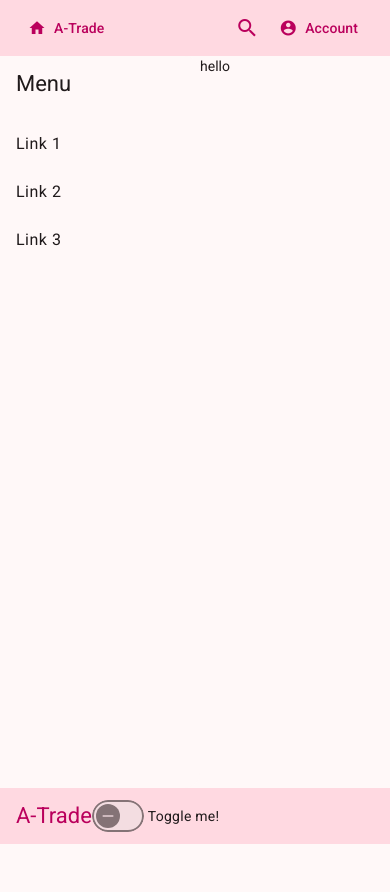
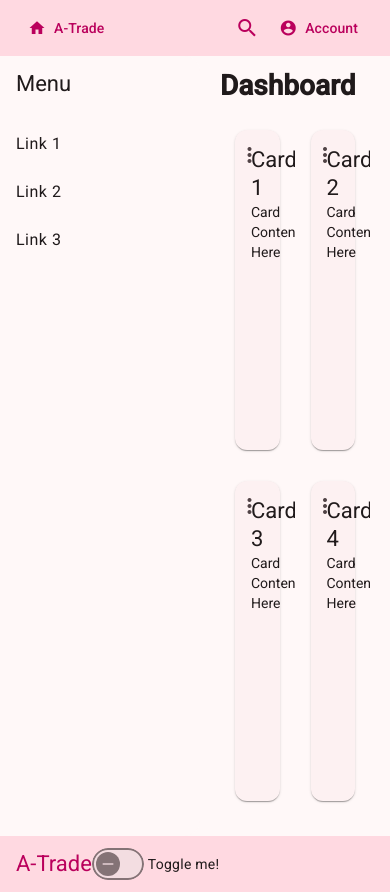
Before and after one commit to adrian1703/a-trade-frontend, an Angular app: page / in a window 390 px wide. Before the commit the page ends 844 px from the top, so only its background shows below. Built offline with nearby package versions, Linux system fonts and the light colour scheme.

Commit message:
feat(dashboard): add dashboard component with responsive card layout

```diff
--- /dev/null
+++ b/src/app/dashboard/dashboard.component.html
@@ -0,0 +1,26 @@
+<div class="grid-container">
+  <h1 class="mat-h1">Dashboard</h1>
+  <mat-grid-list cols="2" rowHeight="350px">
+    @for (card of cards | async; track card) {
+      <mat-grid-tile [colspan]="card.cols" [rowspan]="card.rows">
+        <mat-card class="dashboard-card">
+          <mat-card-header>
+            <mat-card-title>
+              {{ card.title }}
+              <button [matMenuTriggerFor]="menu" aria-label="Toggle menu" class="more-button" matIconButton>
+                <mat-icon>more_vert</mat-icon>
+              </button>
+              <mat-menu #menu="matMenu" xPosition="before">
+                <button mat-menu-item>Expand</button>
+                <button mat-menu-item>Remove</button>
+              </mat-menu>
+            </mat-card-title>
+          </mat-card-header>
+          <mat-card-content class="dashboard-card-content">
+            <div>Card Content Here</div>
+          </mat-card-content>
+        </mat-card>
+      </mat-grid-tile>
+    }
+  </mat-grid-list>
+</div>
--- /dev/null
+++ b/src/app/dashboard/dashboard.component.scss
@@ -0,0 +1,21 @@
+.grid-container {
+  margin: 20px;
+}
+
+.dashboard-card {
+  position: absolute;
+  top: 15px;
+  left: 15px;
+  right: 15px;
+  bottom: 15px;
+}
+
+.more-button {
+  position: absolute;
+  top: 5px;
+  right: 10px;
+}
+
+.dashboard-card-content {
+  text-align: center;
+}
--- /dev/null
+++ b/src/app/dashboard/dashboard.component.ts
@@ -0,0 +1,47 @@
+import {Component, inject} from '@angular/core';
+import {BreakpointObserver, Breakpoints} from '@angular/cdk/layout';
+import {map} from 'rxjs/operators';
+import {AsyncPipe} from '@angular/common';
+import {MatGridListModule} from '@angular/material/grid-list';
+import {MatMenuModule} from '@angular/material/menu';
+import {MatIconModule} from '@angular/material/icon';
+import {MatButtonModule} from '@angular/material/button';
+import {MatCardModule} from '@angular/material/card';
+
+@Component({
+  selector   : 'app-dashboard',
+  templateUrl: './dashboard.component.html',
+  styleUrl   : './dashboard.component.scss',
+  imports    : [
+    AsyncPipe,
+    MatGridListModule,
+    MatMenuModule,
+    MatIconModule,
+    MatButtonModule,
+    MatCardModule
+  ]
+})
+export class DashboardComponent {
+  private breakpointObserver = inject(BreakpointObserver);
+
+  /** Based on the screen size, switch from standard to one column per row */
+  cards = this.breakpointObserver.observe(Breakpoints.Handset).pipe(
+    map(({matches}) => {
+      if (matches) {
+        return [
+          {title: 'Card 1', cols: 1, rows: 1},
+          {title: 'Card 2', cols: 1, rows: 1},
+          {title: 'Card 3', cols: 1, rows: 1},
+          {title: 'Card 4', cols: 1, rows: 1}
+        ];
+      }
+
+      return [
+        {title: 'Card 1', cols: 2, rows: 1},
+        {title: 'Card 2', cols: 1, rows: 1},
+        {title: 'Card 3', cols: 1, rows: 2},
+        {title: 'Card 4', cols: 1, rows: 1}
+      ];
+    })
+  );
+}
--- a/src/app/sidebar/sidebar.component.ts
+++ b/src/app/sidebar/sidebar.component.ts
@@ -7,6 +7,7 @@
 import {MatIconModule} from '@angular/material/icon';
 import {Observable} from 'rxjs';
 import {map, shareReplay} from 'rxjs/operators';
+import {DashboardComponent} from '../dashboard/dashboard.component';
 
 @Component({
   selector: 'app-sidebar',
@@ -41,9 +42,7 @@
         <!--          <span>a-trade-frontend</span>-->
         <!--        </mat-toolbar>-->
         <!-- Add Content Here -->
-        <div>
-          hello
-        </div>
+        <app-dashboard></app-dashboard>
       </mat-sidenav-content>
 
     </mat-sidenav-container>
@@ -75,6 +74,7 @@
     MatSidenavModule,
     MatListModule,
     MatIconModule,
+    DashboardComponent,
 
   ]
 })
```
Also changed, not shown: 1 other file (tests, documents, lock files or other folders).
